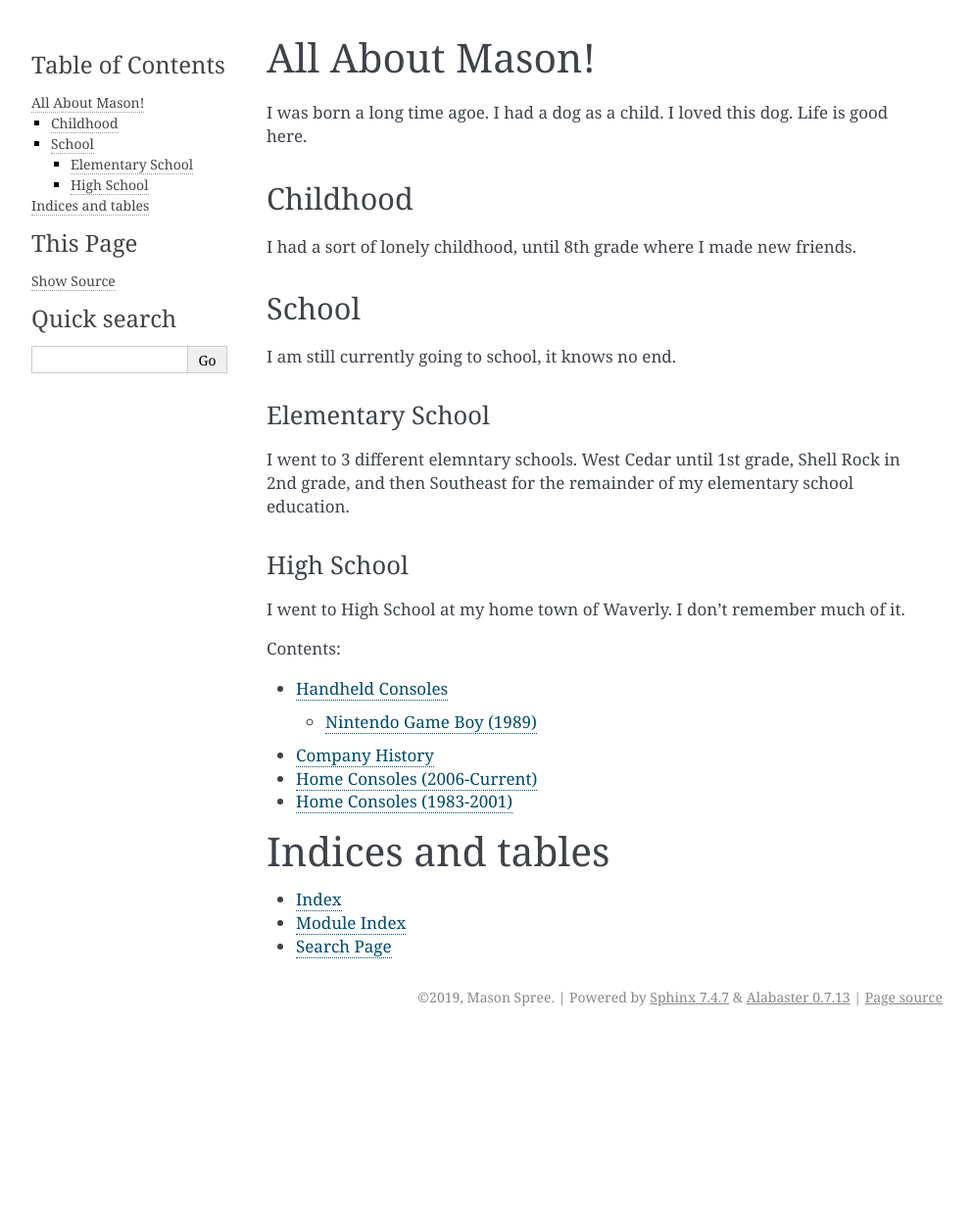
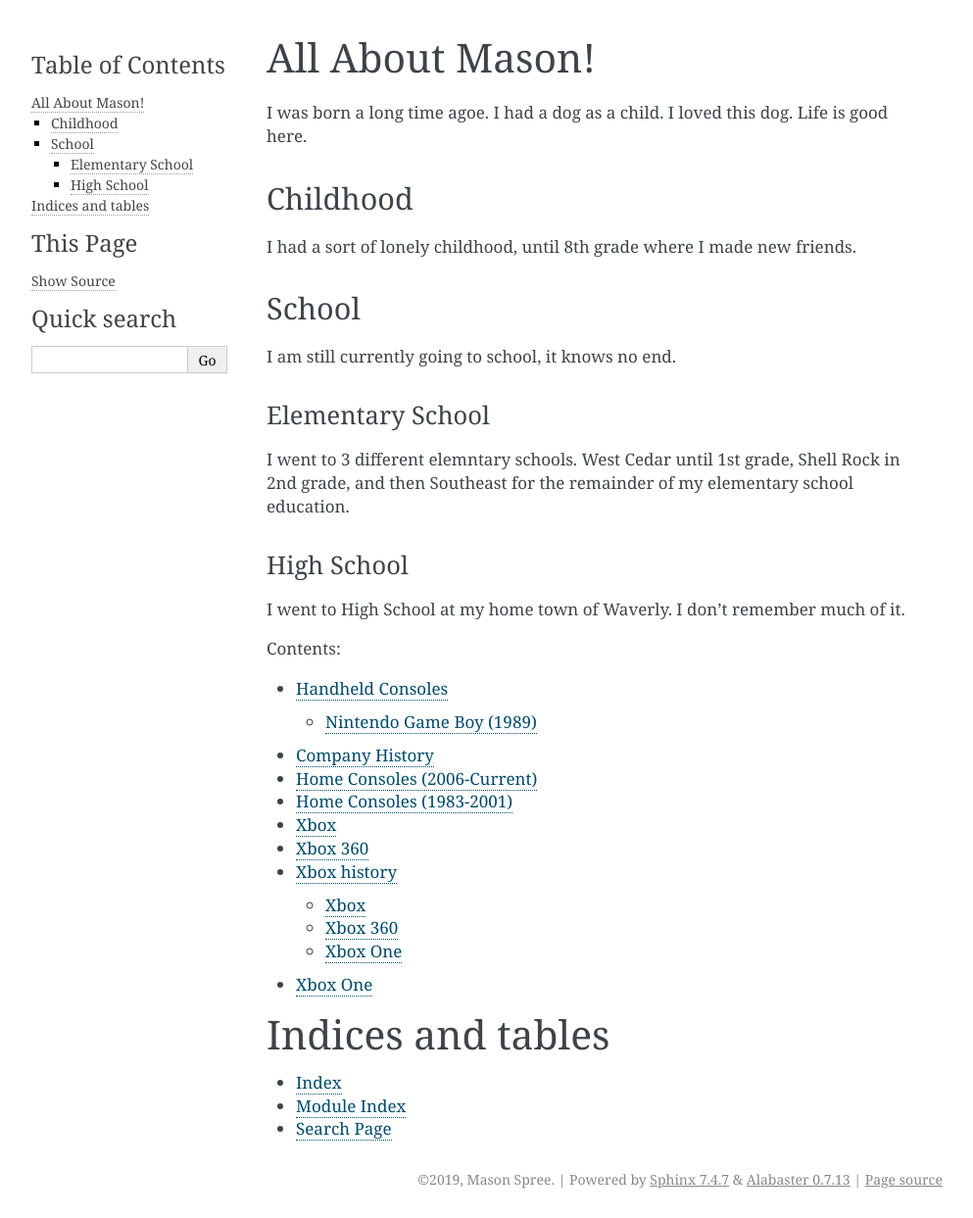
Before and after one commit to mspree2712/sphinx-console-project, a Sphinx documentation site: the page built from source/index.rst, in a window 1280 px wide. Shown: the whole page at 98% size, without its empty margins (148-1141 px from the left). Built offline with Sphinx 7.4.7, drawn with Linux system fonts in a browser that asks for light colours; before the commit the page ends 1057 px from its top, so only the background shows below that.

Commit message:
Modified table of contents

```diff
--- a/source/index.rst
+++ b/source/index.rst
@@ -36,6 +36,10 @@ of it.
    history
    new_home_consoles
    old_home_consoles
+   xbox
+   xbox360
+   xboxhistory
+   xboxone
 
 
 Indices and tables
```
